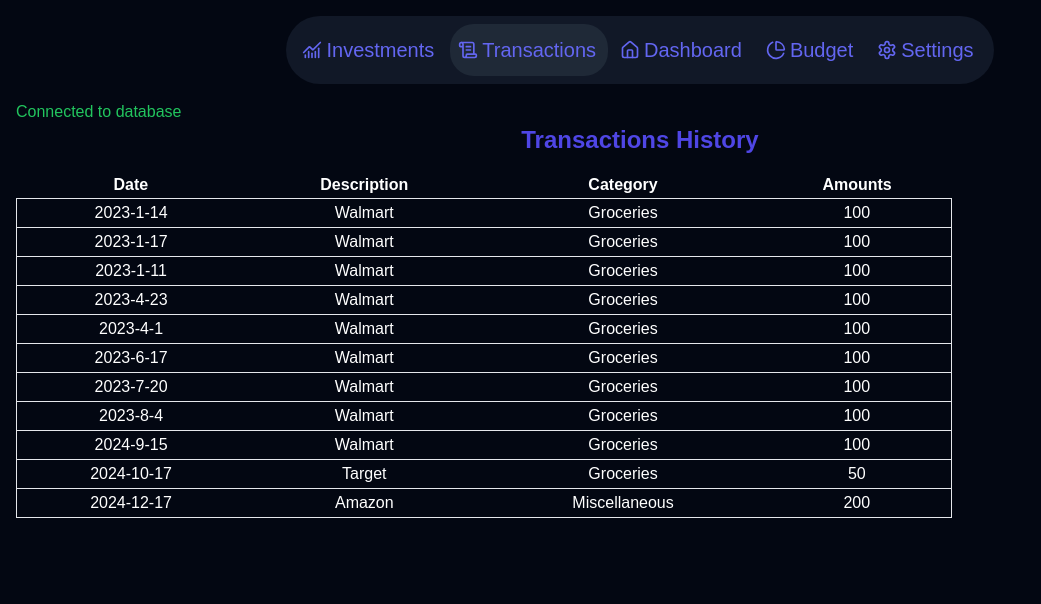
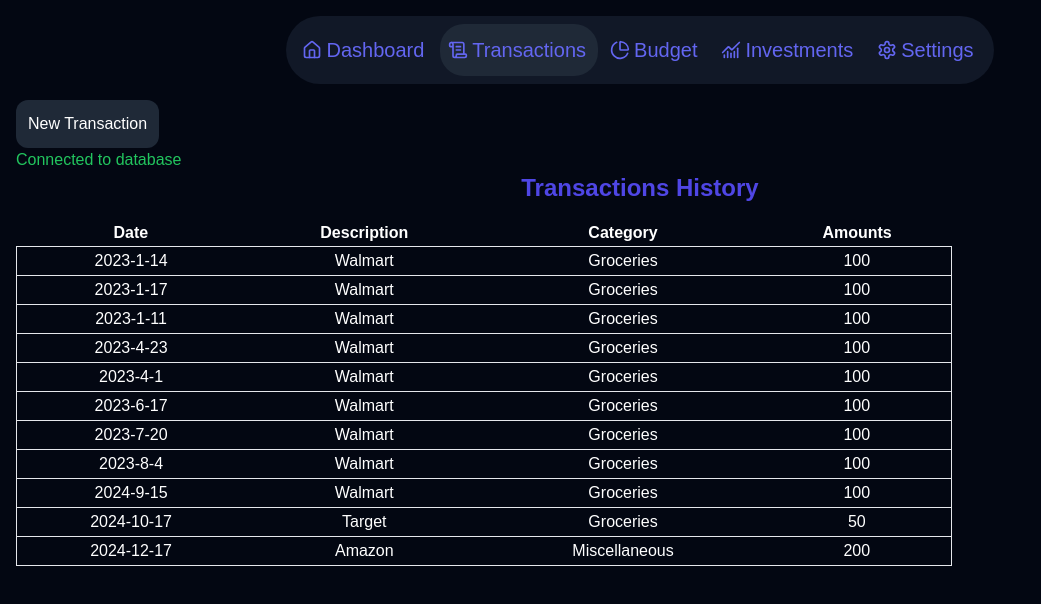
Before and after one commit to zbanks23/personal_finance, a Next.js app: page /transactions in a window 1280 px wide. Shown: the top 604 px of the page, without its empty margins (0-1041 px from the left). Built offline with nearby package versions, Linux system fonts and the light colour scheme.

Commit message:
Created a form to add new transactions in the transaction page

```diff
--- a/src/app/(root)/transactions/page.tsx
+++ b/src/app/(root)/transactions/page.tsx
@@ -1,5 +1,6 @@
 import { transactions } from "@/lib/placeholder-data";
 import TransactionList from "@/components/ui/transactionList";
+import TransactionForm from "@/components/ui/transactionForm";
 import { connectToDB } from "@/lib/data";
 
 export default async function TransactionsPage() {
@@ -7,12 +8,14 @@
 
   return (
     <div>
+      <TransactionForm />
       {client && <p className="text-green-500">Connected to database</p>}
       <h1 className="flex justify-center text-indigo-600 text-2xl font-bold mb-4">
         Transactions History
       </h1>
       <div className="w-3/4">
         <table className="text-white w-full">
+          <tbody>
             <tr>
               <th>Date</th>
               <th>Description</th>
@@ -22,6 +25,7 @@
             {transactions.map((transaction) => (
               <TransactionList key={transaction.id} {...transaction} />
             ))}
+          </tbody>
         </table>
       </div>
       <div className="w-fit"></div>
--- a/src/components/layout/navbar.tsx
+++ b/src/components/layout/navbar.tsx
@@ -12,10 +12,10 @@
 } from "lucide-react";
 
 const navItems = [
+  { icon: Home, label: "Dashboard", href: "/dashboard" },
+  { icon: ScrollText, label: "Transactions", href: "/transactions" },
+  { icon: PieChart, label: "Budget", href: "/budget" },
   { icon: ChartNoAxesCombined, label: "Investments", href: "/investments" },
-  { icon: ScrollText, label: "Transactions", href: "/transactions" },
-  { icon: Home, label: "Dashboard", href: "/dashboard" },
-  { icon: PieChart, label: "Budget", href: "/budget" },
   { icon: Settings, label: "Settings", href: "/settings" },
 ];
 
--- /dev/null
+++ b/src/components/ui/transactionForm.tsx
@@ -0,0 +1,81 @@
+"use client";
+
+import { useEffect } from "react";
+
+const TransactionForm = () => {
+  useEffect(() => {
+    const openBtn = document.getElementById("openForm");
+    const closeBtn = document.getElementById("closeForm");
+    const transactionWindow = document.getElementById("transactionWindow");
+
+    openBtn?.addEventListener("click", () => {
+      transactionWindow?.classList.add("open");
+    });
+
+    closeBtn?.addEventListener("click", () => {
+      transactionWindow?.classList.remove("open");
+    });
+  }, []);
+
+  return (
+    <>
+      <div className="bg-gray-800 p-3 w-fit rounded-xl">
+        <button className="text-white" id="openForm">
+          New Transaction
+        </button>
+      </div>
+      <div className="transactionWindow text-lg" id="transactionWindow">
+        <form className="transactionForm">
+          <h1 className="px-4 pt-4 text-center text-xl">New Transaction</h1>
+          <p className="pb-4 text-center text-base">
+            For expenses: enter negative amounts
+          </p>
+          <div className="mx-2 px-2 text-center">
+            <label>
+              Date:
+              <input type="date" className="m-2 text-black" />
+            </label>
+            <label>
+              Category:
+              <select
+                name="dropdown"
+                id="dropdown"
+                className="m-2 p-1 text-black"
+              >
+                <option value="none">Select A Category</option>
+                <option value="Groceries">Groceries</option>
+                <option value="EatingOut">Eating out</option>
+                <option value="Rent/Utilities">Rent/Utilities</option>
+                <option value="BodyCare">Body Care</option>
+                <option value="Miscellaneous">Miscellaneous</option>
+              </select>
+            </label>
+          </div>
+          <div className="flex flex-col mx-2 px-2 text-center">
+            <label>
+              Description:
+              <input type="text" className="m-2 text-black" />
+            </label>
+            <label>
+              Amount:
+              <input type="number" className="m-2 text-black" />
+            </label>
+          </div>
+          <div className="space-x-4 text-center">
+            <button
+              id="closeForm"
+              className="mb-2 p-2 rounded-lg hover:bg-gray-800"
+            >
+              Cancel
+            </button>
+            <button id="closeForm" className="p-2 rounded-lg hover:bg-gray-800">
+              Track
+            </button>
+          </div>
+        </form>
+      </div>
+    </>
+  );
+};
+
+export default TransactionForm;
--- a/src/components/ui/transactionList.tsx
+++ b/src/components/ui/transactionList.tsx
@@ -1,4 +1,4 @@
-import React, { JSX } from "react";
+import React from "react";
 
 export default function TransactionList({
   id,
--- a/src/styles/globals.css
+++ b/src/styles/globals.css
@@ -75,3 +75,34 @@
   text-align: center;
   padding: 2px;
 }
+
+.transactionWindow {
+  background-color: rgba(0, 0, 0, 0.3);
+  opacity: 1;
+  position: fixed;
+  top: 0;
+  left: 0;
+  right: 0;
+  bottom: 0;
+  transition: all 0.3s ease-in-out;
+  z-index: -1;
+  color: white;
+
+  display: flex;
+  align-items: center;
+  justify-content: center;
+}
+
+.transactionForm {
+  background-color: #111827;
+  border-radius: 10px;
+  box-shadow: 0 1px 4px rgb(0, 0, 0, 0.3);
+  padding: 15px, 25px;
+  width: 33%;
+  margin: 2px;
+}
+
+.transactionWindow.open {
+  opacity: 1;
+  z-index: 999;
+}
```
Lines whose indentation alone changed are shown as unchanged.
